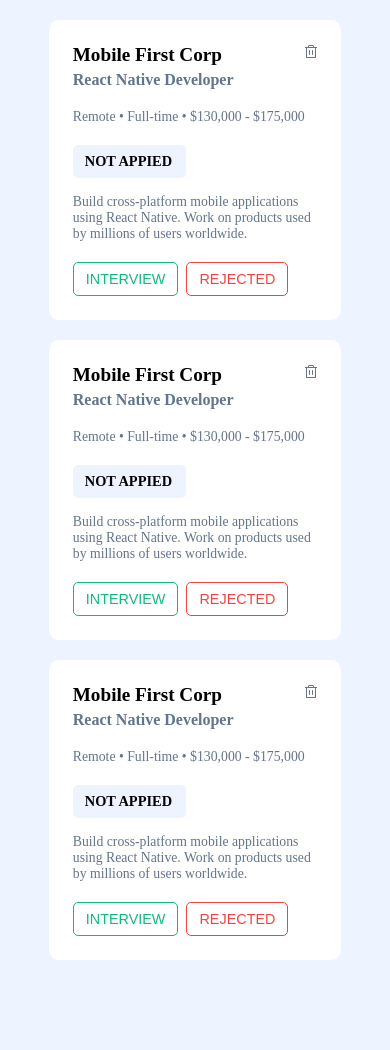
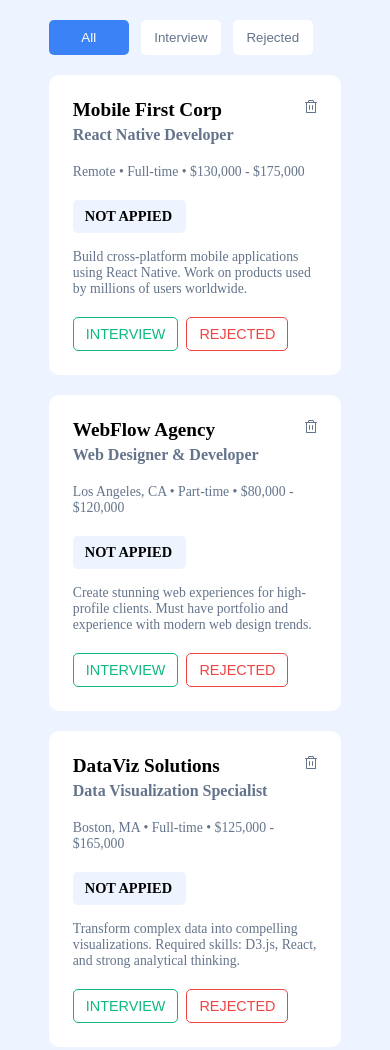
Before and after one commit to mahi-logics/assignment-04, a plain HTML site: page indes.html in a window 390 px wide. Before the commit the page ends 976 px from the top, so only its background shows below. Drawn offline with Linux system fonts and the light colour scheme.

Commit message:
Interectivity added in buttons

```diff
--- a/indes.html
+++ b/indes.html
@@ -5,9 +5,17 @@
     <meta name="viewport" content="width=device-width, initial-scale=1.0">
     <title>Job Tracker</title>
 
+    <link rel="stylesheet" href="styles/jobCard.css">
     <link rel="stylesheet" href="styles/style.css">
 </head>
 <body>
+
+    <section class="btn-section">
+        <button class="btn blue">All</button>
+        <button class="btn">Interview</button>
+        <button class="btn">Rejected</button>
+    </section>
+
     <section id="job-cards-section">
     </section>
 
--- a/scripts/script.js
+++ b/scripts/script.js
@@ -1,4 +1,5 @@
 const allJobs = [{
+    id: 1,
     companyName: "Mobile First Corp",
     jobTitle: "React Native Developer",
     jobTypeSalary: "Remote • Full-time • $130,000 - $175,000",
@@ -7,19 +8,21 @@ const allJobs = [{
     greenBtn: "INTERVIEW",
     redBtn: "REJECTED"
 }, {
-    companyName: "Mobile First Corp",
-    jobTitle: "React Native Developer",
-    jobTypeSalary: "Remote • Full-time • $130,000 - $175,000",
+    id: 2,
+    companyName: "WebFlow Agency",
+    jobTitle: "Web Designer & Developer",
+    jobTypeSalary: "Los Angeles, CA • Part-time • $80,000 - $120,000",
     jobLevel: "NOT APPIED",
-    jobDescription: "Build cross-platform mobile applications using React Native. Work on products used by millions of users worldwide.",
+    jobDescription: "Create stunning web experiences for high-profile clients. Must have portfolio and experience with modern web design trends.",
     greenBtn: "INTERVIEW",
     redBtn: "REJECTED"
 }, {
-    companyName: "Mobile First Corp",
-    jobTitle: "React Native Developer",
-    jobTypeSalary: "Remote • Full-time • $130,000 - $175,000",
+    id: 3,
+    companyName: "DataViz Solutions",
+    jobTitle: "Data Visualization Specialist",
+    jobTypeSalary: "Boston, MA • Full-time • $125,000 - $165,000",
     jobLevel: "NOT APPIED",
-    jobDescription: "Build cross-platform mobile applications using React Native. Work on products used by millions of users worldwide.",
+    jobDescription: "Transform complex data into compelling visualizations. Required skills: D3.js, React, and strong analytical thinking.",
     greenBtn: "INTERVIEW",
     redBtn: "REJECTED"
 }];
@@ -28,6 +31,10 @@ const allJobs = [{
 const jobCardsSection = document.getElementById('job-cards-section');
 
 // Making Job Card
+
+function dynamicCard() {
+
+    jobCardsSection.innerHTML = "";
 
     for (const jobInfo of allJobs) {
         // Every Sing Card
@@ -90,7 +97,8 @@ for (const jobInfo of allJobs) {
 
         // green button
         const greenButton = document.createElement("button");
-    greenButton.classList.add("green-btn");
+        greenButton.classList.add("green-btn" , "interviewBtn");
+        greenButton.setAttribute("data-id", `${jobInfo.id}`);
         greenButton.innerText = jobInfo.greenBtn;
         jobCard.appendChild(greenButton);
 
@@ -98,11 +106,40 @@ for (const jobInfo of allJobs) {
         // red button
         const redButton = document.createElement("button");
         redButton.classList.add("red-btn");
+        redButton.setAttribute("data-id", `${jobInfo.id}`);
         redButton.innerText = jobInfo.redBtn;
         jobCard.appendChild(redButton);
 
 
+        if (jobLevel.innerText === "INTERVIEW") {
+            jobLevel.style.backgroundColor = "#10B981";
+            jobLevel.style.color = "white";
+            jobLevel.parentNode.style.borderLeft = "8px solid #10B981"
+        } else if (jobLevel.innerText === "REJECTED") {
+            jobLevel.style.backgroundColor = "#EF4444";
+            jobLevel.style.color = "white";
+            jobLevel.parentNode.style.borderLeft = "8px solid #EF4444"
+        }
 
 
         jobCardsSection.appendChild(jobCard);
     }
+}
+
+dynamicCard();
+
+
+// interview btn
+jobCardsSection.addEventListener("click", (event) => {
+    const btn = event.target.classList[0];
+    const id = Number(event.target.dataset.id);
+    const index = allJobs.findIndex(obj => obj.id === id);
+
+    if (btn === "green-btn") {
+        allJobs[index].jobLevel = "INTERVIEW";
+        dynamicCard();
+    } else if (btn === "red-btn") {
+        allJobs[index].jobLevel = "REJECTED";
+        dynamicCard();
+    }
+})
--- /dev/null
+++ b/styles/jobCard.css
@@ -0,0 +1,69 @@
+
+.job-card{
+    width: 75%;
+    margin: 20px auto;
+    padding: 24px;
+    background-color: #FFFFFF;
+    border-radius: 10px;
+    margin-bottom: 1rem;
+}
+
+.card-headline{
+    display: flex;
+    justify-content: space-between;
+}
+
+.company-name{
+    font-size: 1.2rem;
+    font-weight: 600;
+    margin-bottom: 5px;
+}
+
+.job-title{
+    color: #64748B;
+    font-size: 1rem;
+    margin-bottom: 1.25rem;
+}
+
+.job-type-salary, .job-description{
+    color: #64748B;
+    font-size: 0.86rem;
+    margin-bottom: 1.25rem;
+}
+
+.job-level{
+    font-size: 0.9rem;
+    font-weight: 600;
+    margin-bottom: 1rem;
+    padding: 8px 12px;
+    background-color: #EEF4FF;
+    width: 113px;
+    border-radius: 5px;
+}
+
+.green-btn, .red-btn{
+    color: #10B981;
+    background-color: transparent;
+    font-size: 0.9rem;
+    font-weight: 500;
+    padding: 8px 12px;
+    border: 1px solid #10B981;
+    border-radius: 5px;
+    margin-right: 8px;
+    cursor: pointer;
+}
+
+.red-btn{
+    color: #EF4444;
+    border: 1px solid #EF4444;
+}
+
+.green-btn:hover{
+    background-color: #10B981;
+    color: white;
+}
+
+.red-btn:hover{
+    background-color: #EF4444;
+    color: white;
+}
--- a/styles/style.css
+++ b/styles/style.css
@@ -8,70 +8,26 @@ body{
     background-color: #EEF4FF;
 }
 
-.job-card{
+.btn-section{
+    margin: 20px auto;
     width: 75%;
-    margin: 20px auto;
-    padding: 24px;
-    background-color: #FFFFFF;
-    border-radius: 10px;
-    margin-bottom: 1rem;
 }
 
-.card-headline{
-    display: flex;
-    justify-content: space-between;
+
+
+.btn{
+    width: 80px;
+    color: #64748B;
+    padding: 10px 13.5px;
+    border-radius: 5px;
+    border: none;
+    background-color: white;
+    margin-right: 0.5rem;
+    font-weight: 500;
+    cursor: pointer;
 }
 
-.company-name{
-    font-size: 1.2rem;
-    font-weight: 600;
-    margin-bottom: 5px;
+.btn-section .blue{
+    color: white;
+    background-color: #3B82F6;
 }
-
-.job-title{
-    color: #64748B;
-    font-size: 1rem;
-    margin-bottom: 1.25rem;
-}
-
-.job-type-salary, .job-description{
-    color: #64748B;
-    font-size: 0.86rem;
-    margin-bottom: 1.25rem;
-}
-
-.job-level{
-    font-size: 0.9rem;
-    font-weight: 600;
-    margin-bottom: 1rem;
-    padding: 8px 12px;
-    background-color: #EEF4FF;
-    width: 113px;
-    border-radius: 5px;
-}
-
-.green-btn, .red-btn{
-    color: #10B981;
-    background-color: transparent;
-    font-size: 0.9rem;
-    font-weight: 500;
-    padding: 8px 12px;
-    border: 1px solid #10B981;
-    border-radius: 5px;
-    margin-right: 8px;
-}
-
-.red-btn{
-    color: #EF4444;
-    border: 1px solid #EF4444;
-}
-
-.green-btn:hover{
-    background-color: #10B981;
-    color: white;
-}
-
-.red-btn:hover{
-    background-color: #EF4444;
-    color: white;
-}
```
Lines whose indentation alone changed are shown as unchanged.
